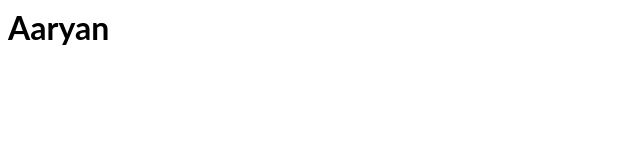
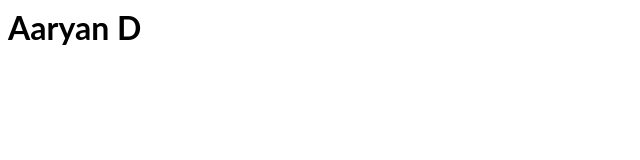
Before and after one commit to aaryandewan/react-learn-v2, a React (Create React App) app: page / in a window 1280 px wide. Shown: the top 160 px of the page, without its empty margins (0-640 px from the left). Built offline with nearby package versions, Linux system fonts and the light colour scheme.

Commit message:
1 file modified

```diff
--- a/App.tsx
+++ b/App.tsx
@@ -4,7 +4,7 @@ import './style.css';
 export default function App() {
   return (
     <div>
-      <h1>Aaryan</h1>
+      <h1>Aaryan D</h1>
     </div>
   );
 }
```
